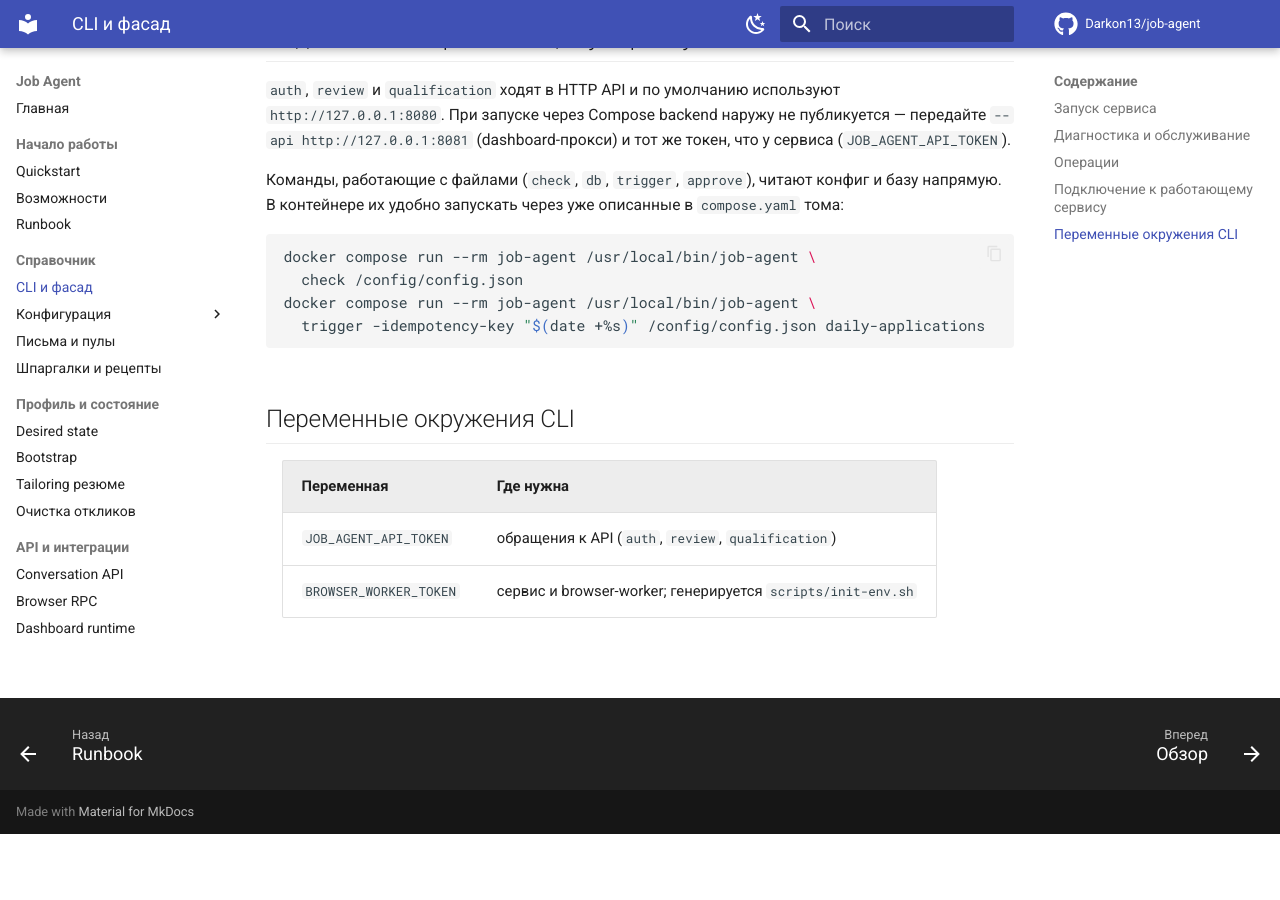
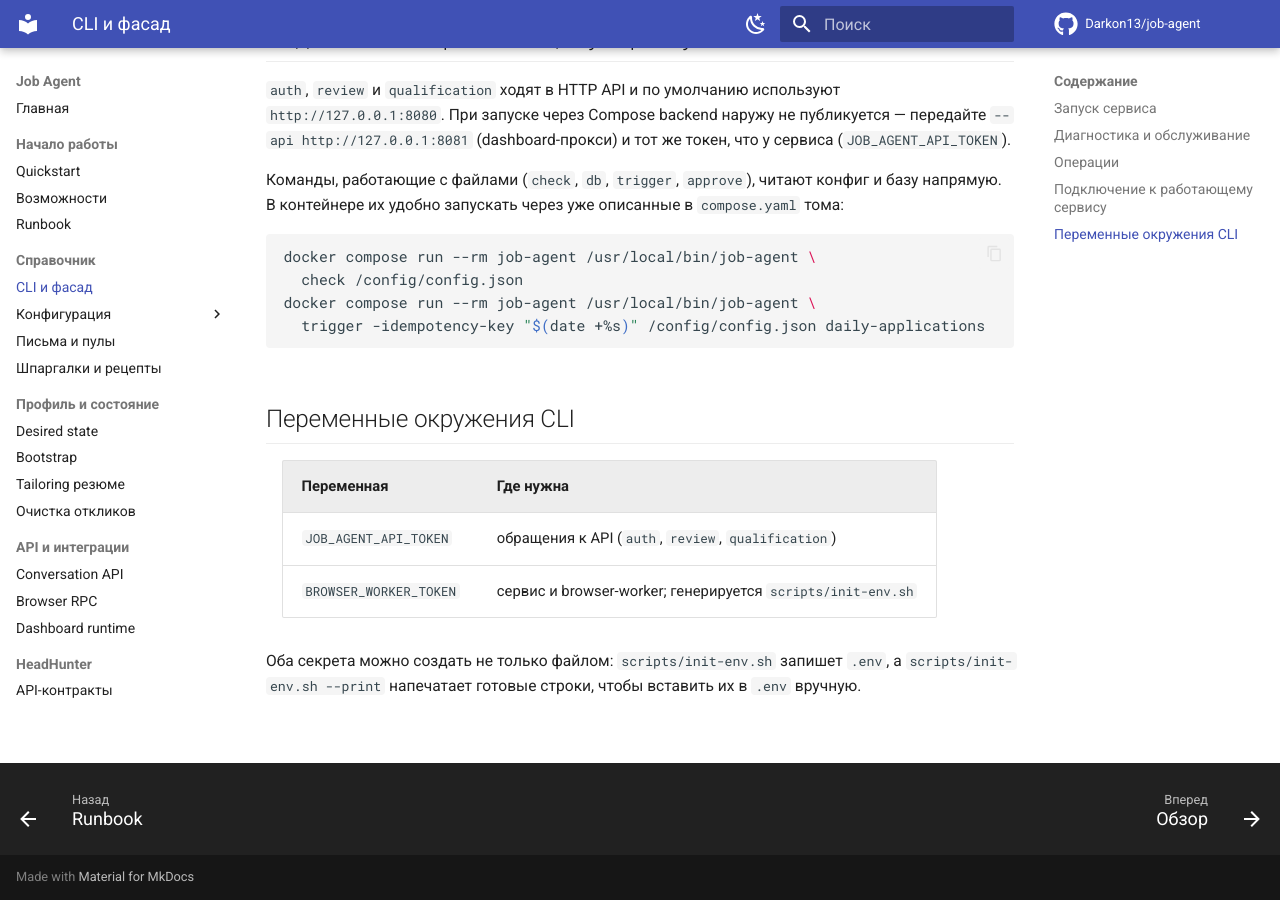
Before and after one commit to Darkon13/job-agent, an MkDocs documentation site: the page built from docs/cli.md, in a window 1280 px wide and 900 px high, scrolled down 2375 px. Built offline with MkDocs 1.6.1 and Material for MkDocs 9.7.7, drawn with Linux system fonts in a browser that asks for light colours; comment, search, counter and statistics services are not loaded; before the commit the page ends 3209 px from its top, so only the background shows below that.

Commit message:
feat(scripts): print generated secrets for manual setup
scripts/init-env.sh --print (make token) prints the two KEY=VALUE lines and
leaves .env untouched, so the secret can be pasted by hand; the normal run
still writes a 0600 file.

```diff
--- a/docs/cli.md
+++ b/docs/cli.md
@@ -70,3 +70,7 @@
 |---|---|
 | `JOB_AGENT_API_TOKEN` | обращения к API (`auth`, `review`, `qualification`) |
 | `BROWSER_WORKER_TOKEN` | сервис и browser-worker; генерируется `scripts/init-env.sh` |
+
+Оба секрета можно создать не только файлом: `scripts/init-env.sh` запишет
+`.env`, а `scripts/init-env.sh --print` напечатает готовые строки, чтобы
+вставить их в `.env` вручную.
```
Also changed, not shown: README.md (+7 -4 lines), 2 other files.
